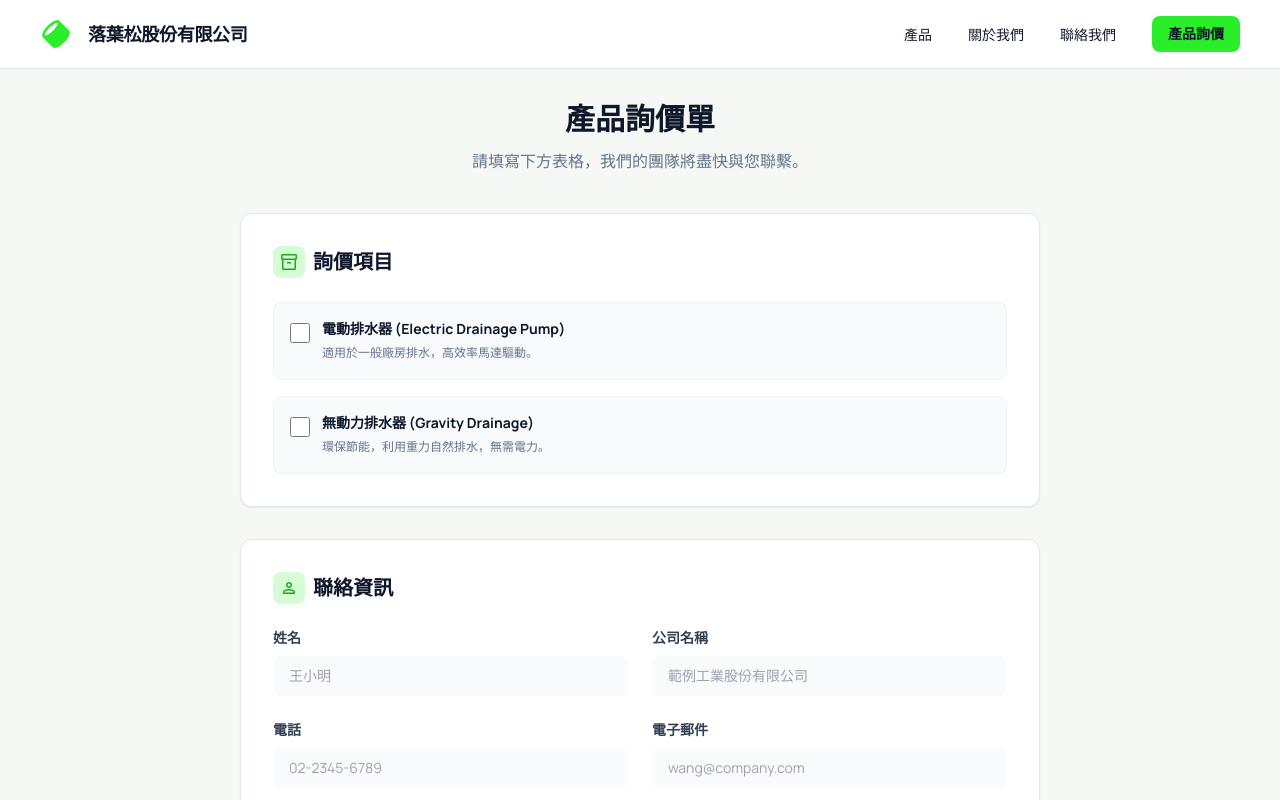
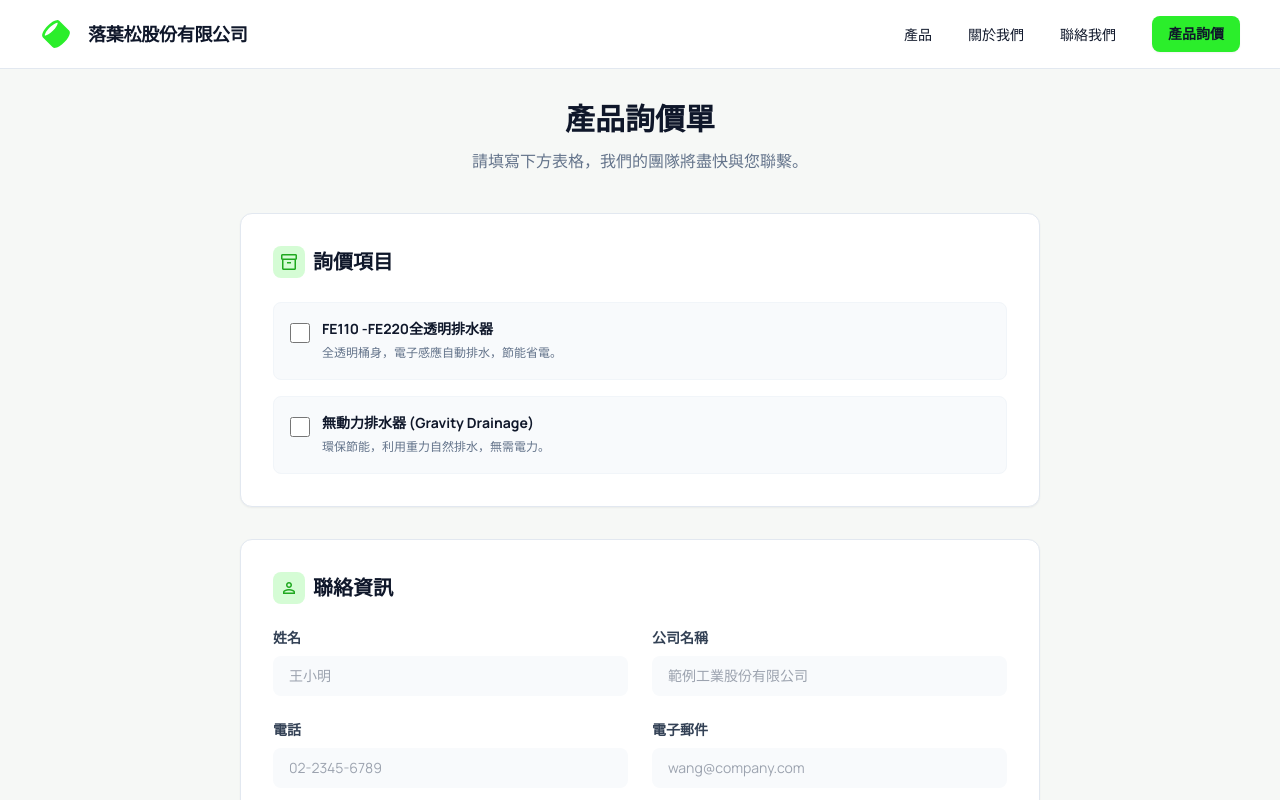
Before and after one commit to TinaTWC/eastlarch-company-website-backend, a React (Vite) app in the folder web-frontend/: page /quote in a window 1280 px wide. Shown: the top 800 px of the page. Built offline with nearby package versions, Linux system fonts and the light colour scheme; no server answers.

Commit message:
fix: update product name to FE110-FE220全透明排水器 and remove outdated description
Co-Authored-By: Claude Sonnet 4.6 <noreply@anthropic.com>

```diff
--- a/web-frontend/src/data/products.js
+++ b/web-frontend/src/data/products.js
@@ -2,17 +2,17 @@ export const products = [
   {
     id: 1,
     category: '電動排水',
-    name: '電動式排水器',
-    desc: '專為廠房設計，具備高流量與低噪音特性，有效排除積水與汙水。高效率馬達驅動，適用於需穩定強力排水之場域。',
-    intro: `電動式排水器採用高效率馬達驅動，專為工業廠房、倉儲、地下停車場等場域設計。具備高流量與低噪音特性，能有效排除積水與汙水，確保作業環境乾燥安全。
+    name: 'FE110 -FE220全透明排水器',
+    desc: '採用全透明桶身設計，可即時目視積水狀態，結合電子感應控制自動排水，達到節能省電、免人工巡視的智能管理效果。',
+    intro: `FE110 -FE220全透明排水器專為壓縮空氣系統設計，透過全透明 PC 桶身讓操作人員隨時掌握積水量，搭配電子液位感應器實現全自動精準排水。
 
 產品特點：
-• 高效率馬達，省電耐用
-• 低噪音設計，不干擾作業
-• 適用於需穩定強力排水之場域
-• 符合工業安全標準
+• 全透明 PC 桶身，積水狀態一目了然
+• 電子感應自動排水，精準節能
+• 三色 LED 狀態顯示，異常即時判斷
+• 耐壓 ≤ 16 bar、耐溫 ≤ 80°C
 
-適用場所：廠房、倉庫、地下停車場、機房、戶外積水區等。`,
+適用場所：空氣壓縮機、冷凍乾燥機、精密過濾器、空氣儲槽等。`,
     img: 'https://lh3.googleusercontent.com/aida-public/AB6AXuAGKAbmrPcFcRwOUcF4nfsF-BC09aUzYQTosowdXnmkviSEBZvgKlcLmAhn7PpBaMB8mMc9GgukmHw3Op4ngI2SQB59efPy6T75f6ddJHU5a11Zkte7oAQCfRQmV0YM88DotDnsBkXbnkIK-GetRsJXX5ohC0DzfEXsmquSwZvKRGGAhwdtDmiW2J9lp-4INWAqX2SZuz6VTXqw86TaiRhae4siwiPjOMJtSD3iXMshNkkGJTtYIBjFqSTisf-D0tdjWQRMCM-xu38',
   },
   {
--- a/web-frontend/src/pages/Quote.jsx
+++ b/web-frontend/src/pages/Quote.jsx
@@ -75,10 +75,10 @@ export default function Quote() {
                 />
                 <div className="flex-1">
                   <span className="block text-sm font-bold text-slate-900">
-                    電動排水器 (Electric Drainage Pump)
+                    FE110 -FE220全透明排水器
                   </span>
                   <span className="text-xs text-slate-500">
-                    適用於一般廠房排水，高效率馬達驅動。
+                    全透明桶身，電子感應自動排水，節能省電。
                   </span>
                 </div>
               </label>
```
Also changed, not shown: 1 other file (tests, documents, lock files or other folders).
